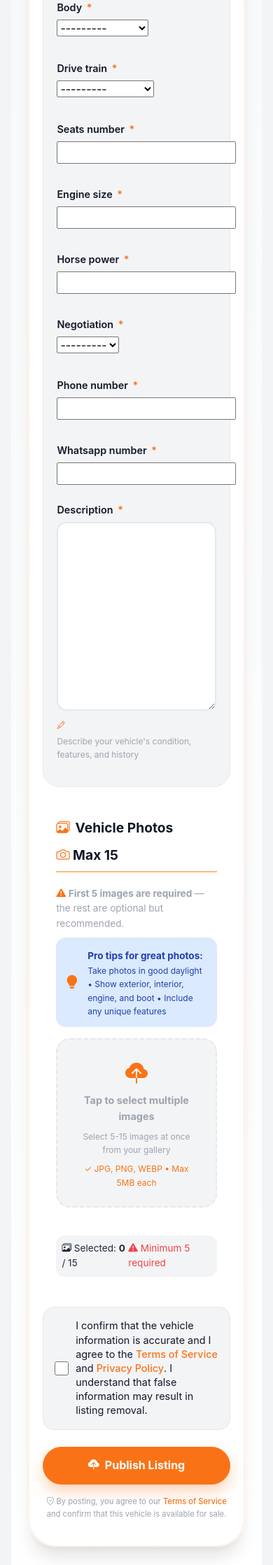
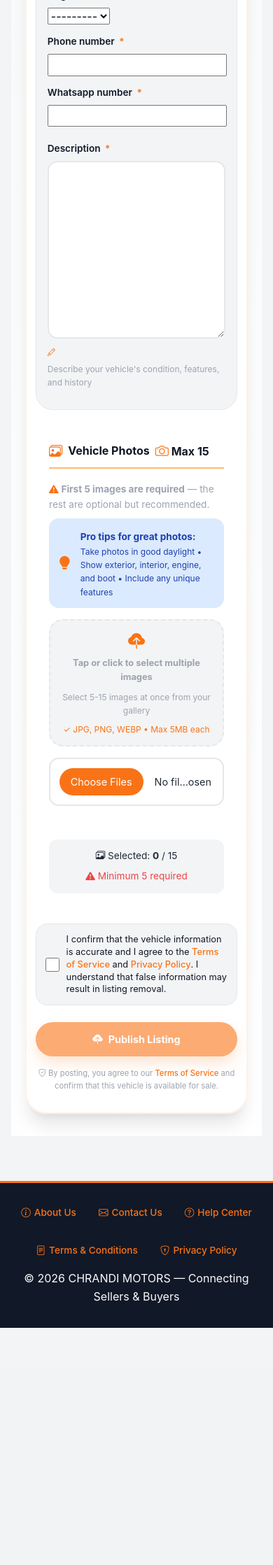
Before and after one commit to christopher796/Car-marketplace, a Django app: page /listings/post/ in a window 390 px wide. Shown: the part 2283-4520 px from the top of the page at 70% size. After the commit the page ends 4181 px from the top, so only its background shows below. Run offline with Django 5.2, Linux system fonts and the light colour scheme; the visitor is signed in with stand-in values (Sample User, id 1); data that the repository does not hold is empty; some libraries are stand-ins or nearby versions.

Commit message:
Fixed Post Listing Issue

```diff
--- a/listings/views.py
+++ b/listings/views.py
@@ -21,6 +21,8 @@ def post_listing(request):
         if form.is_valid():
             listing = form.save(commit=False)
             listing.user = request.user
+            listing.is_approved = False  # IMPORTANT: Set to False for admin approval
+            listing.is_active = True     # Ensure it's active
             listing.save()
             form.save_m2m()   # save ManyToMany (features)
 
@@ -55,7 +57,7 @@ def post_listing(request):
                 saved_count += 1
 
             if saved_count >= 5:
-                messages.success(request, f'✅ Your listing "{listing.title}" has been posted! {saved_count} images uploaded.')
+                messages.success(request, f'✅ Your listing "{listing.title}" has been submitted for admin approval! You will be notified once approved.')
                 return redirect('browse_listings')
             else:
                 messages.error(request, f'❌ Only {saved_count} valid images. At least 5 are required.')
@@ -71,6 +73,7 @@ def post_listing(request):
         form = ListingForm()
 
     return render(request, 'listings/post_listing.html', {'form': form})
+
 
 def browse_listings(request):
     # Start with approved & active listings that are available (not sold)
--- a/templates/listings/post_listing.html
+++ b/templates/listings/post_listing.html
@@ -235,7 +235,7 @@
         cursor: pointer;
         transition: all 0.3s ease;
         background: var(--light-gray);
-        margin-bottom: 1.5rem;
+        margin-bottom: 1rem;
     }
 
     .multi-upload-area:hover {
@@ -260,9 +260,31 @@
         margin-top: 0.5rem;
     }
 
-    /* Hidden file input */
-    #multiFileInput {
-        display: none;
+    /* Visible file input */
+    .file-input-visible {
+        width: 100%;
+        padding: 0.8rem;
+        border: 2px solid var(--light-gray-dark);
+        border-radius: 14px;
+        background: var(--white);
+        font-size: 0.9rem;
+        margin-bottom: 1rem;
+        cursor: pointer;
+    }
+
+    .file-input-visible::-webkit-file-upload-button {
+        background: var(--orange);
+        color: white;
+        border: none;
+        padding: 0.5rem 1rem;
+        border-radius: 30px;
+        margin-right: 1rem;
+        cursor: pointer;
+        transition: all 0.2s ease;
+    }
+
+    .file-input-visible::-webkit-file-upload-button:hover {
+        background: var(--orange-hover);
     }
 
     /* Image Preview Grid */
@@ -320,19 +342,12 @@
         justify-content: space-between;
         align-items: center;
         margin-top: 1rem;
-        padding: 0.5rem;
+        padding: 0.8rem;
         background: var(--light-gray);
         border-radius: 12px;
         font-size: 0.85rem;
-    }
-
-    .image-count-info .count-badge {
-        background: var(--orange);
-        color: white;
-        padding: 0.2rem 0.6rem;
-        border-radius: 20px;
-        font-size: 0.75rem;
-        font-weight: 600;
+        flex-wrap: wrap;
+        gap: 0.5rem;
     }
 
     .image-count-info .warning {
@@ -378,6 +393,7 @@
         background: var(--light-gray);
         border-radius: 16px;
         border: 1px solid var(--light-gray-dark);
+        flex-wrap: wrap;
     }
 
     .terms-checkbox input[type="checkbox"] {
@@ -394,6 +410,7 @@
         cursor: pointer;
         margin: 0;
         line-height: 1.4;
+        flex: 1;
     }
 
     .terms-checkbox a {
@@ -428,37 +445,145 @@
         box-shadow: 0 15px 30px rgba(249, 115, 22, 0.4);
     }
 
+    .submit-btn:disabled {
+        opacity: 0.6;
+        cursor: not-allowed;
+        transform: none;
+    }
+
     /* Responsive */
+    @media (max-width: 992px) {
+        .posting-card {
+            padding: 1.5rem;
+            margin: 0 1rem;
+        }
+    }
+
     @media (max-width: 768px) {
         .posting-card {
-            padding: 1.2rem;
+            padding: 1rem;
             margin: 0 0.75rem;
+            border-radius: 30px;
         }
 
         .page-header h2 {
             font-size: 1.5rem;
         }
 
+        .page-header p {
+            font-size: 0.85rem;
+        }
+
+        .progress-steps {
+            gap: 0.5rem;
+        }
+
+        .step {
+            padding: 0.3rem 0.8rem;
+            font-size: 0.7rem;
+        }
+
+        .form-section {
+            padding: 1rem;
+        }
+
+        .section-title {
+            font-size: 1rem;
+        }
+
         .form-row {
             grid-template-columns: 1fr;
+            gap: 0;
         }
 
-        .image-preview-grid {
-            grid-template-columns: repeat(auto-fill, minmax(80px, 1fr));
+        .form-group {
+            margin-bottom: 0.8rem;
+        }
+
+        .form-label {
+            font-size: 0.85rem;
+        }
+
+        .form-control, .form-select, textarea {
+            padding: 0.6rem 0.8rem;
+            font-size: 0.9rem;
         }
 
         .multi-upload-area {
-            padding: 1.5rem;
+            padding: 1rem;
         }
 
         .multi-upload-area i {
             font-size: 2rem;
         }
+
+        .multi-upload-area p {
+            font-size: 0.8rem;
+        }
+
+        .image-preview-grid {
+            grid-template-columns: repeat(auto-fill, minmax(80px, 1fr));
+            gap: 0.6rem;
+        }
+
+        .image-count-info {
+            flex-direction: column;
+            text-align: center;
+        }
+
+        .chassis-note {
+            padding: 0.6rem 0.8rem;
+        }
+
+        .chassis-note i {
+            font-size: 1rem;
+        }
+
+        .chassis-note p {
+            font-size: 0.75rem;
+        }
+
+        .terms-checkbox {
+            padding: 0.8rem;
+        }
+
+        .terms-checkbox label {
+            font-size: 0.8rem;
+        }
+
+        .submit-btn {
+            padding: 0.8rem 1.2rem;
+            font-size: 0.9rem;
+        }
     }
 
     @media (max-width: 480px) {
+        .posting-card {
+            padding: 0.8rem;
+            margin: 0 0.5rem;
+        }
+
         .image-preview-grid {
             grid-template-columns: repeat(auto-fill, minmax(70px, 1fr));
+            gap: 0.5rem;
+        }
+
+        .multi-upload-area {
+            padding: 0.8rem;
+        }
+
+        .multi-upload-area i {
+            font-size: 1.5rem;
+        }
+
+        .progress-steps {
+            flex-direction: column;
+            align-items: center;
+        }
+
+        .step {
+            width: 100%;
+            justify-content: center;
         }
     }
 </style>
@@ -578,13 +703,13 @@
                     <!-- Multi-file Upload Area -->
                     <div class="multi-upload-area" id="uploadArea">
                         <i class="bi bi-cloud-upload-fill"></i>
-                        <p><strong>Tap to select multiple images</strong></p>
+                        <p><strong>Tap or click to select multiple images</strong></p>
                         <p class="upload-hint">Select 5-15 images at once from your gallery</p>
                         <p class="upload-hint" style="color: var(--orange);">✓ JPG, PNG, WEBP • Max 5MB each</p>
                     </div>
 
-                    <!-- Hidden file input with multiple attribute -->
-                    <input type="file" id="multiFileInput" name="images" multiple accept="image/jpeg,image/png,image/webp" style="display: none;">
+                    <!-- Visible file input -->
+                    <input type="file" id="multiFileInput" name="images" multiple accept="image/jpeg,image/png,image/webp" class="file-input-visible">
 
                     <!-- Image Preview Grid -->
                     <div id="imagePreviewGrid" class="image-preview-grid"></div>
@@ -696,7 +821,7 @@
             updateFileInput();
         }
 
-        // Update hidden file input with new FileList
+        // Update file input with selected files
         function updateFileInput() {
             const dataTransfer = new DataTransfer();
             selectedFiles.forEach(file => {
@@ -766,8 +891,7 @@
         if (fileInput) {
             fileInput.addEventListener('change', function(e) {
                 handleFiles(Array.from(e.target.files));
-                // Reset the input so the same files can be selected again if needed
-                fileInput.value = '';
+                // Don't clear the input value - keep it for reference
             });
         }
 
```
Also changed, not shown: listings/admin.py (+10 -3 lines).
